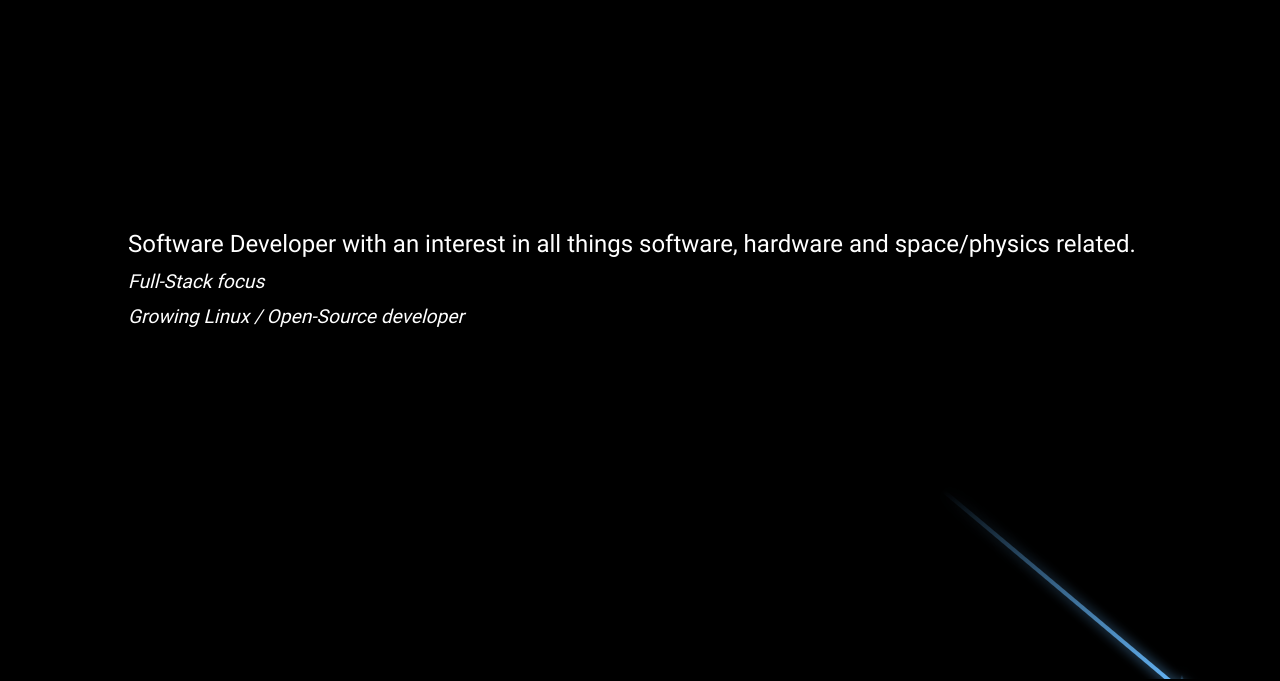
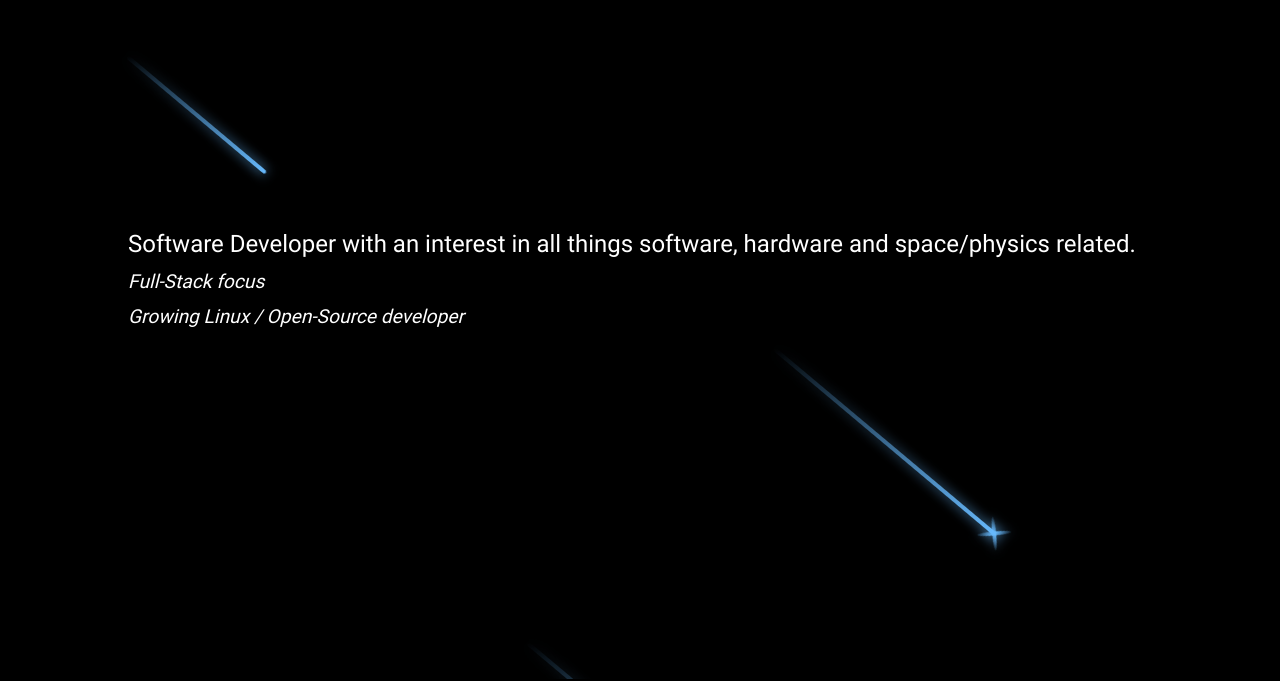
Before and after one commit to pziajski/personal-website, a React (Create React App) app: page / in a window 1280 px wide. Shown: the part 121-802 px from the top of the page. Built offline with nearby package versions, Linux system fonts and the light colour scheme.

Commit message:
changed star delays

```diff
--- a/src/components/StarFall/StarFall.scss
+++ b/src/components/StarFall/StarFall.scss
@@ -73,12 +73,12 @@
     &:nth-child(4) {
         top: 60%;
         left: 0;
-        animation-delay: 1s;
+        animation-delay: 5s;
     }
 
     &:nth-child(4)::before,
     &:nth-child(4)::after {
-        animation-delay: 1s;
+        animation-delay: 5s;
     }
 
     &:nth-child(5) {
@@ -95,12 +95,12 @@
     &:nth-child(6) {
         top: 100;
         left: 0;
-        animation-delay: 1.7s;
+        animation-delay: 6s;
     }
 
     &:nth-child(6)::before,
     &:nth-child(6)::after {
-        animation-delay: 1.7s;
+        animation-delay: 6s;
     }
 }
 
@@ -108,7 +108,7 @@
     0% {
         width: 0;
     }
-    35% {
+    30% {
         width: 30%;
     }
     100% {
@@ -121,7 +121,7 @@
         transform: translateX(0);
     }
     100% {
-        transform: translateX(130vw);
+        transform: translateX(100vw);
     }
 }
 
```
